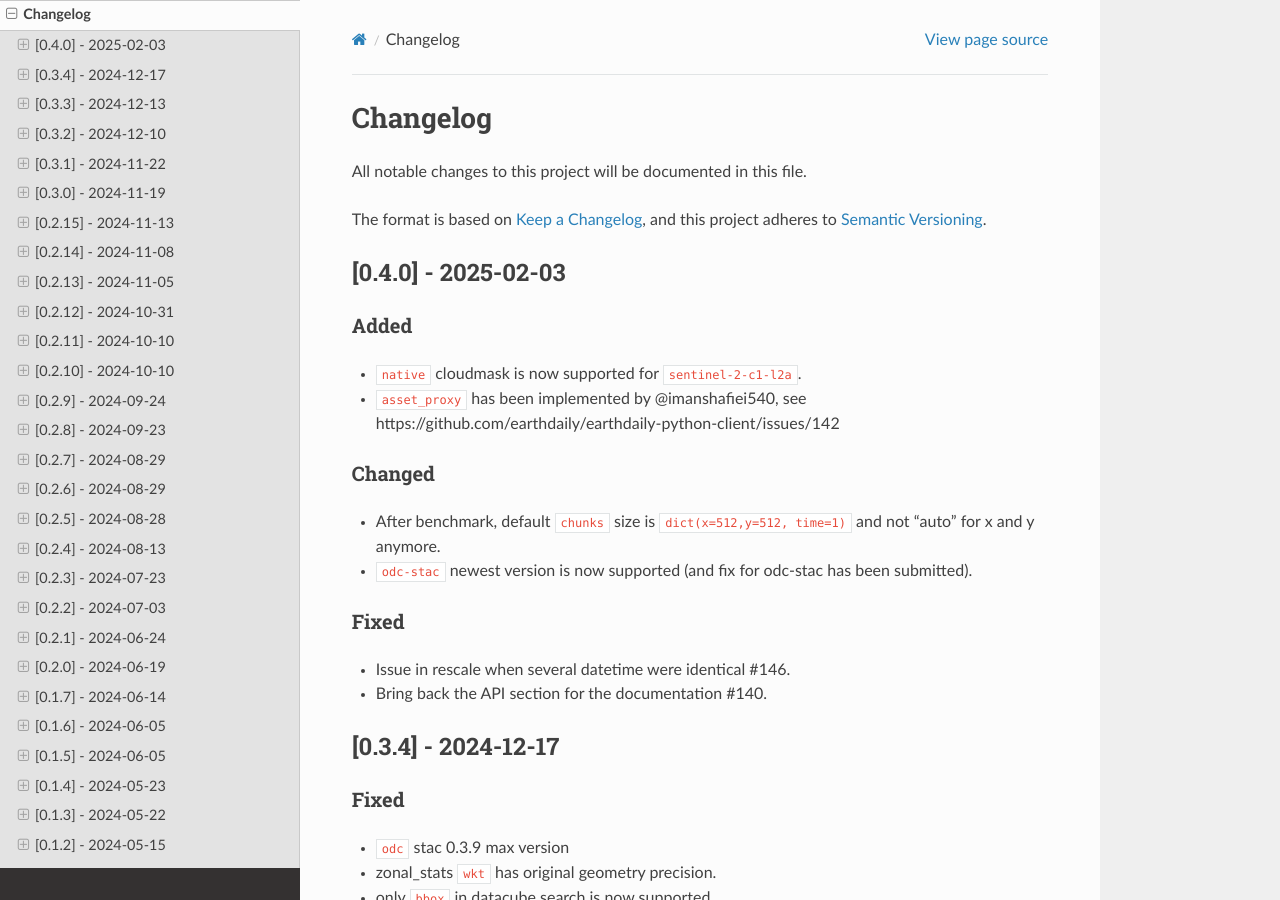
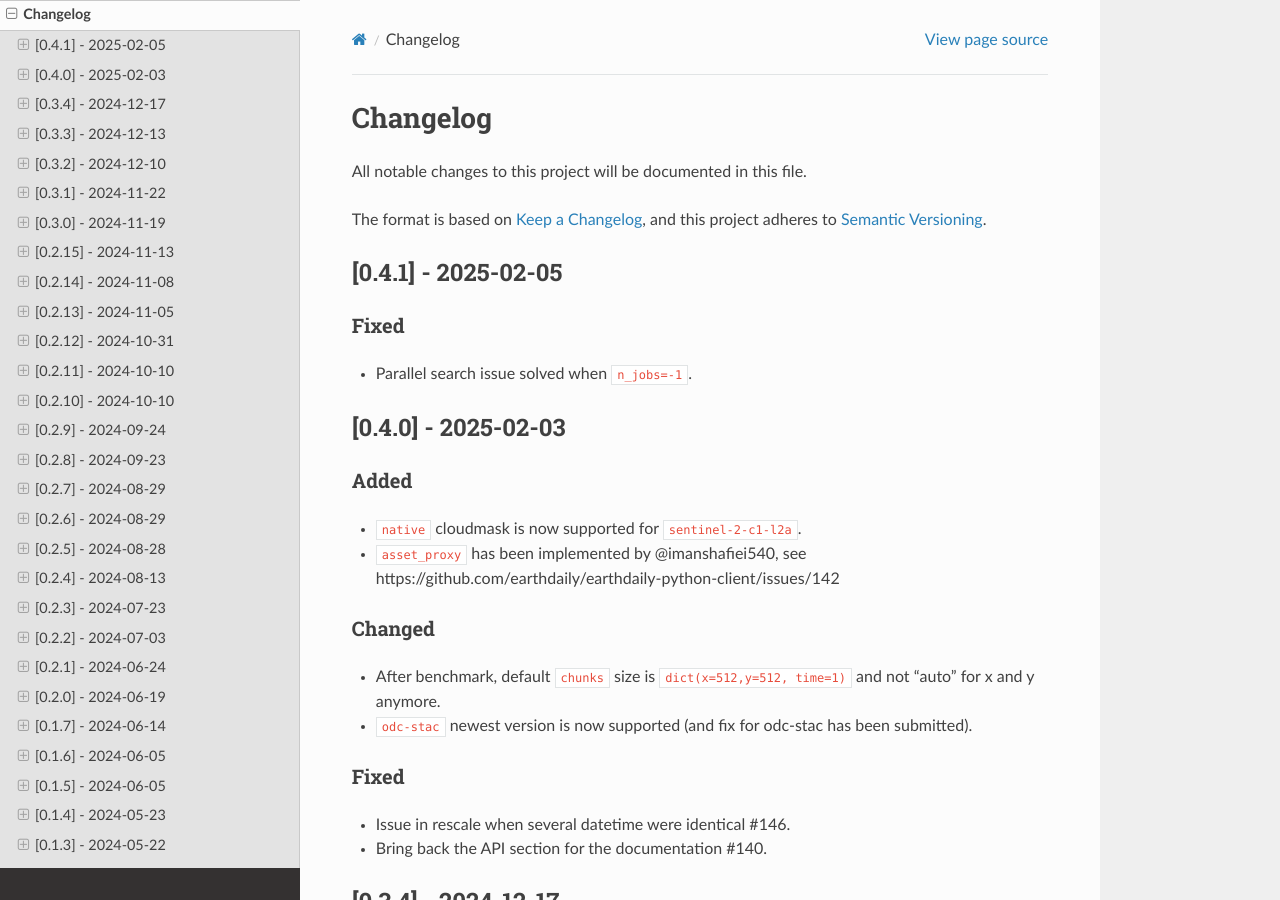
Before and after one commit to earthdaily/earthdaily-python-client, a Sphinx documentation site: the page built from docs/CHANGELOG.md, in a window 1280 px wide and 900 px high. Built offline with Sphinx 7.4.7 and the Read the Docs theme 3.1.0, drawn with Linux system fonts in a browser that asks for light colours; pages that are not in the unit, such as notebooks, are missing from menus.

Commit message:
release(v0.4.1) : fix parallel search

```diff
--- a/docs/CHANGELOG.md
+++ b/docs/CHANGELOG.md
@@ -3,6 +3,12 @@ All notable changes to this project will be documented in this file.
 
 The format is based on [Keep a Changelog](https://keepachangelog.com/en/1.0.0/),
 and this project adheres to [Semantic Versioning](https://semver.org/spec/v2.0.0.html).
+
+## [0.4.1] - 2025-02-05
+
+### Fixed
+
+- Parallel search issue solved when `n_jobs=-1`.
 
 ## [0.4.0] - 2025-02-03
 
--- a/docs/conf.py
+++ b/docs/conf.py
@@ -108,7 +108,7 @@ source_suffix = [".rst", ".md"]
 # Add any paths that contain custom static files (such as style sheets) here,
 # relative to this directory. They are copied after the builtin static files,
 # so a file named "default.css" will overwrite the builtin "default.css".
-html_static_path = ["_static"]
+# html_static_path = ["_static"]
 pdf_documents = [
     ("index", "earthdaily_documentation", "earthdaily doc", "EarthDaily Agro"),
 ]
--- a/earthdaily/__init__.py
+++ b/earthdaily/__init__.py
@@ -7,7 +7,7 @@ from .accessor import __EarthDailyAccessorDataArray, __EarthDailyAccessorDataset
 # to hide warnings from rioxarray or nano seconds conversion
 # warnings.filterwarnings("ignore")
 
-__version__ = "0.4.0"
+__version__ = "0.4.1"
 
 
 def EarthDataStore(
--- a/requirements_dev.yml
+++ b/requirements_dev.yml
@@ -33,7 +33,7 @@ dependencies:
   - stackstac
   - odc-stac
   - pillow
-  - sphinx=7.2.6
+  - sphinx=8.1.3
   - autopep8
   - recommonmark
   - ipykernel
```
Also changed, not shown: docs/index.rst (+7 -0 lines), 1 other file.
